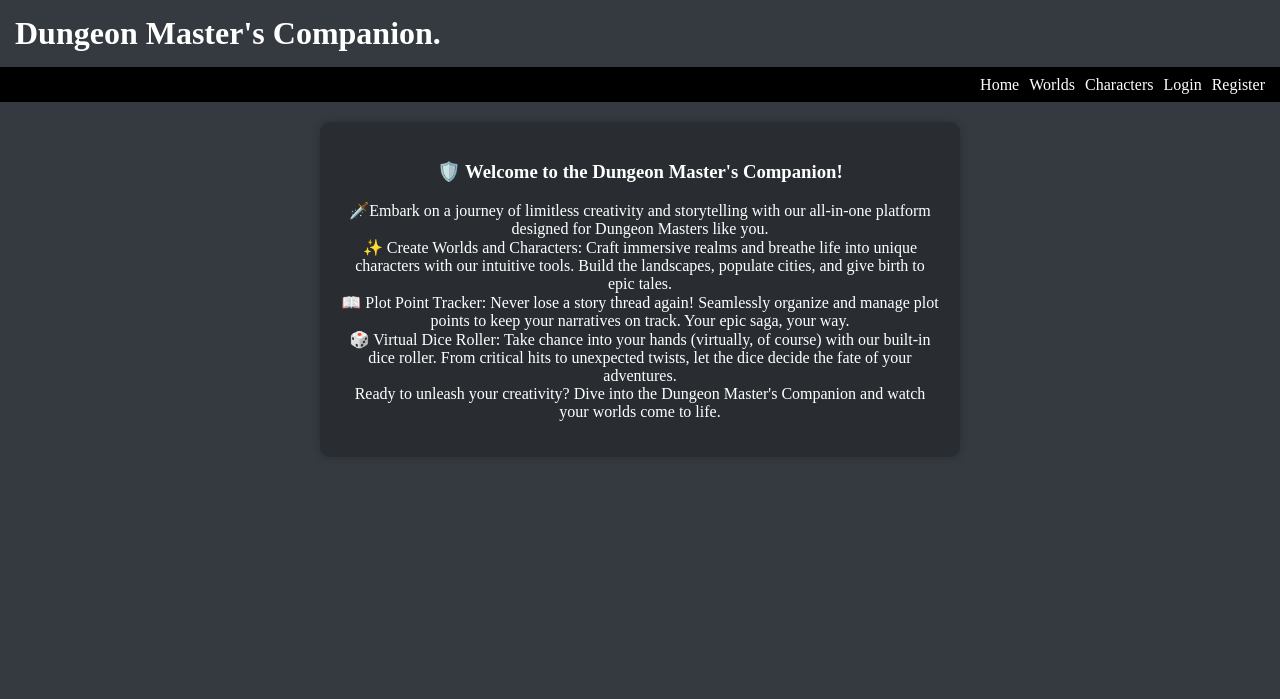
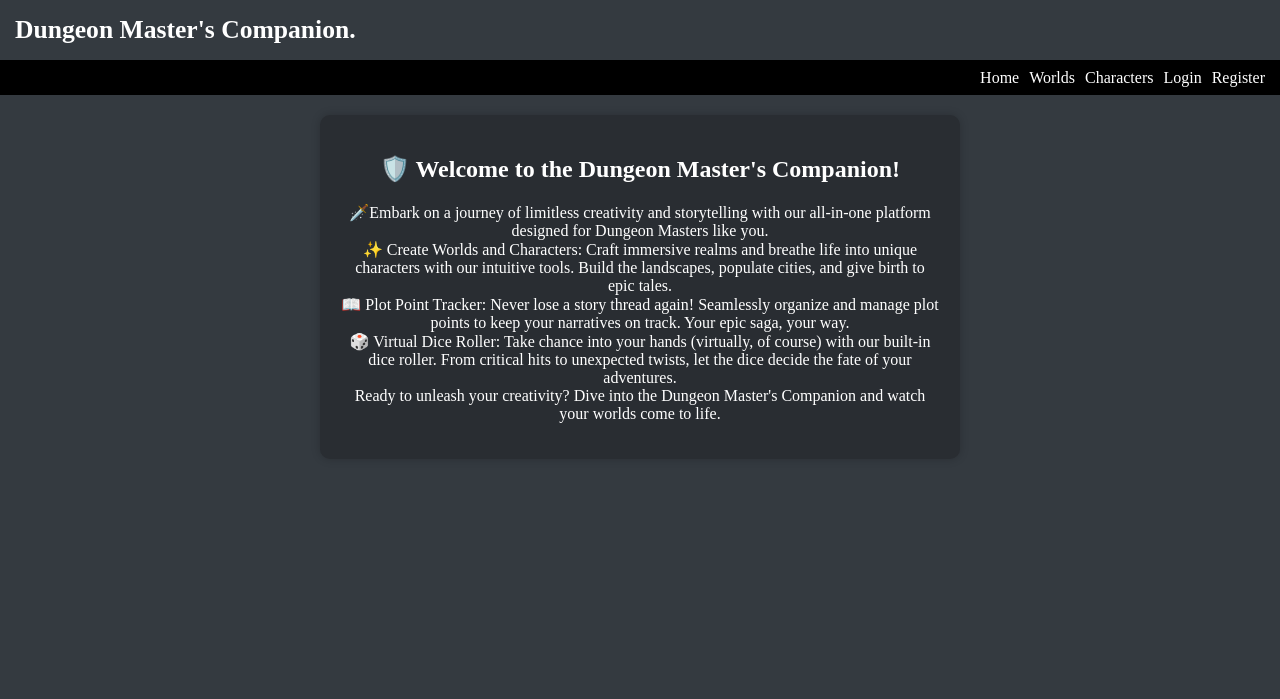
Before and after one commit to SeraphDH/capstone-WIP-, a Flask app: page / in a window 1280 px wide. Shown: the top 699 px of the page. Run offline with Flask 3, Linux system fonts and the light colour scheme.

Commit message:
Add files via upload

```diff
--- a/static/css/style.css
+++ b/static/css/style.css
@@ -10,6 +10,7 @@ body {
 h1 {
     margin: 0;
     padding: 15px;
+    font-size: 4vw; /* Set a base font size using viewport width */
 }
 
 .navbar {
@@ -38,10 +39,16 @@ h1 {
 }
 @media screen and (min-width: 768px) {
     .mobile-nav-container { display: none; }
+    h1 {
+        font-size: 2vw; /* Adjust font size for larger screens */
+      }
 }
 
 @media screen and (max-width: 767px) {
     .navbar.desktop { display: none; }
+    h1 {
+        font-size: 4vw; /* Adjust font size for smaller screens */
+      }
 }
 
 #mobile-trigger.active {
@@ -182,9 +189,9 @@ h1 {
 
 /* Added styles for the profile button */
 .profile-button {
-    position: fixed;
-    top: 10px;
-    right: 10px;
+    position: absolute;
+    top: 15px;
+    right: 15px;
     padding: 10px;
     background-color: #292d32;
     color: #fff;
@@ -203,10 +210,12 @@ h1 {
     display: flex;
     justify-content: center;
     align-items: center;
+    min-width: none;
 }
 
 .homepage_greeting {
     max-width: 600px; /* Adjust as needed */
+    min-width: 75px;
     text-align: center;
     padding: 20px;
     background-color: #292d32;
--- a/templates/index.html
+++ b/templates/index.html
@@ -7,7 +7,7 @@
     <!-- Add more content as needed -->
     <div class="homepage-container">
         <div class="homepage_greeting">
-            <h3>🛡️ Welcome to the Dungeon Master's Companion!</h3>
+            <h2>🛡️ Welcome to the Dungeon Master's Companion!</h2>
             <p>🗡️Embark on a journey of limitless creativity and storytelling with our all-in-one platform designed for Dungeon Masters like you.
                 <br>✨ Create Worlds and Characters: Craft immersive realms and breathe life into unique characters with our intuitive tools. Build the landscapes, populate cities, and give birth to epic tales.
                 <br>📖 Plot Point Tracker: Never lose a story thread again! Seamlessly organize and manage plot points to keep your narratives on track. Your epic saga, your way.
```
Also changed, not shown: instance/site.db.
